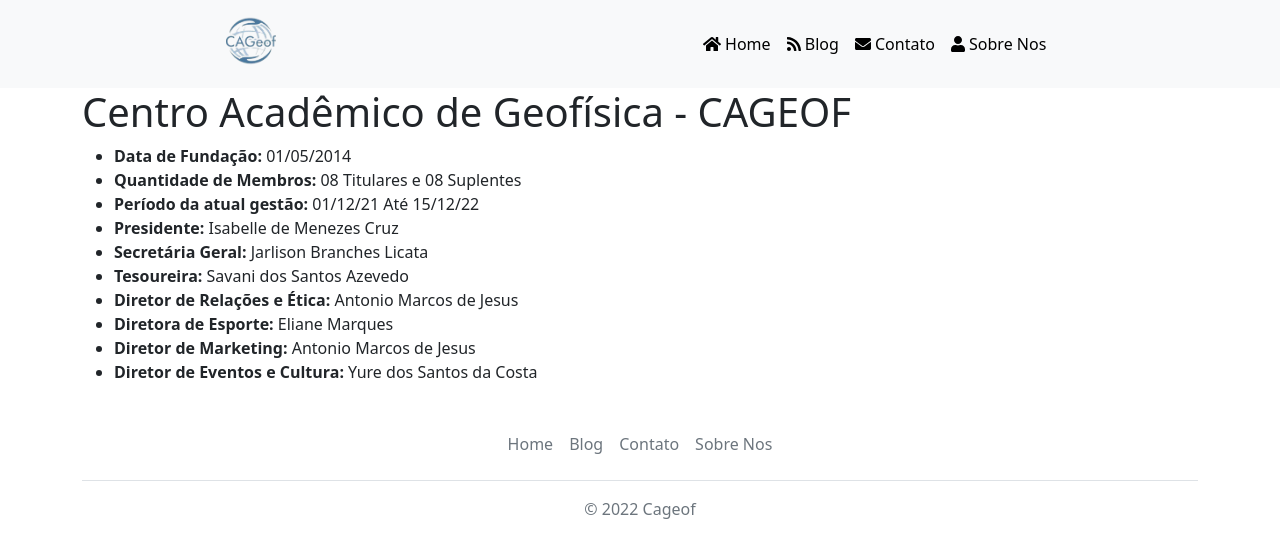
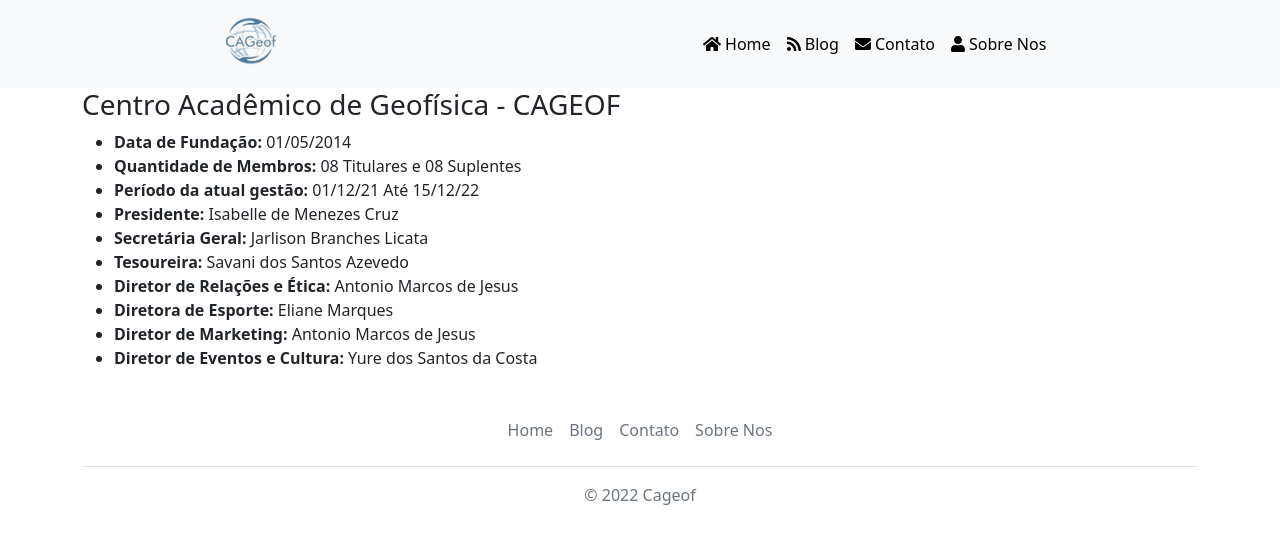
Before and after one commit to MatheusRamo/cageof, a Next.js app: page /sobre in a window 1280 px wide. Shown: the top 558 px of the page. Built offline with nearby package versions, Linux system fonts and the light colour scheme.

Commit message:
update sobre.js

```diff
--- a/pages/sobre.js
+++ b/pages/sobre.js
@@ -3,7 +3,7 @@ import React from 'react'
 function Sobre() {
   return(
      <div className='container'>
-     <h1>Centro Acadêmico de Geofísica - CAGEOF</h1>
+     <h3>Centro Acadêmico de Geofísica - CAGEOF</h3>
 
      <ul>
        <li><strong>Data de Fundação:</strong> 01/05/2014</li>
```
